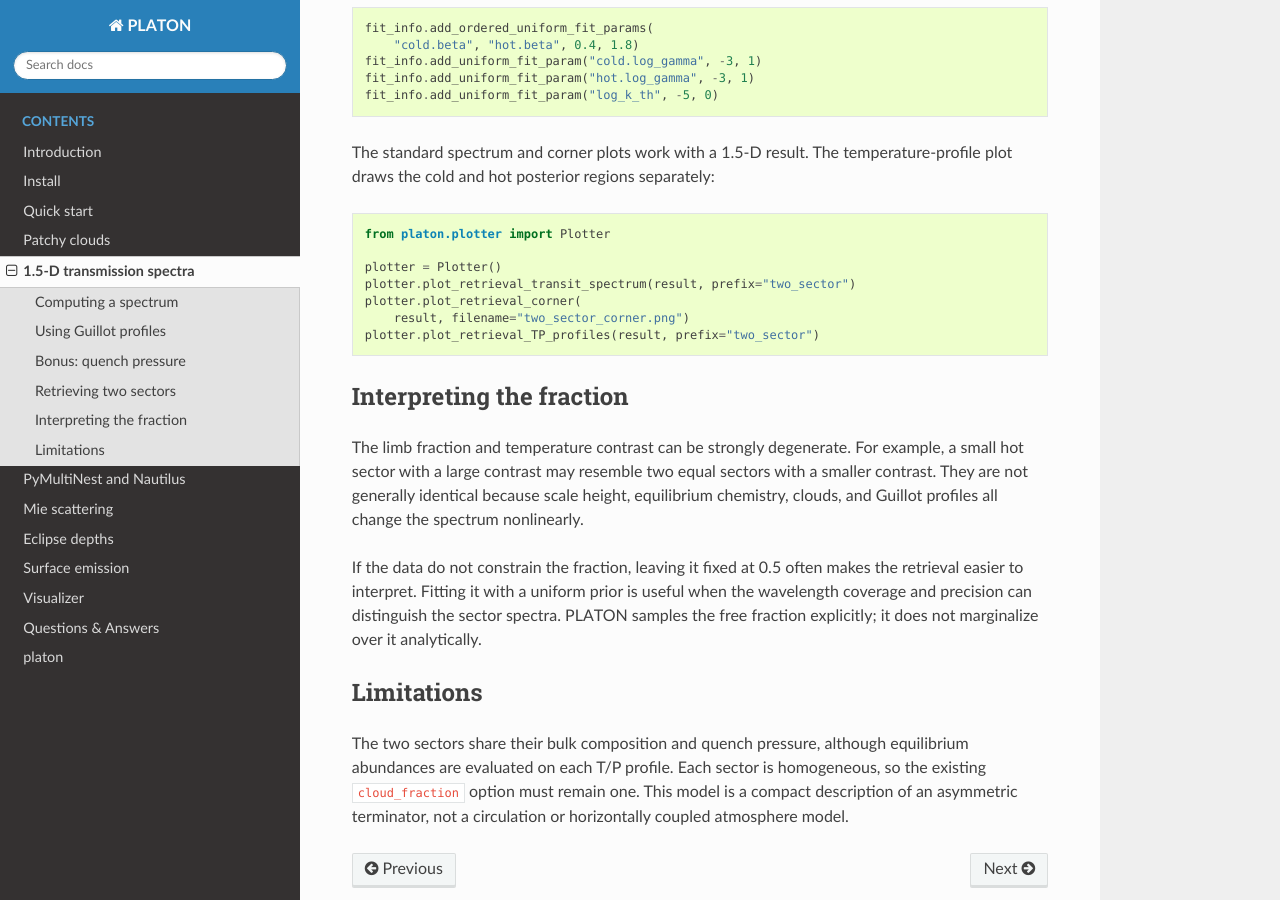
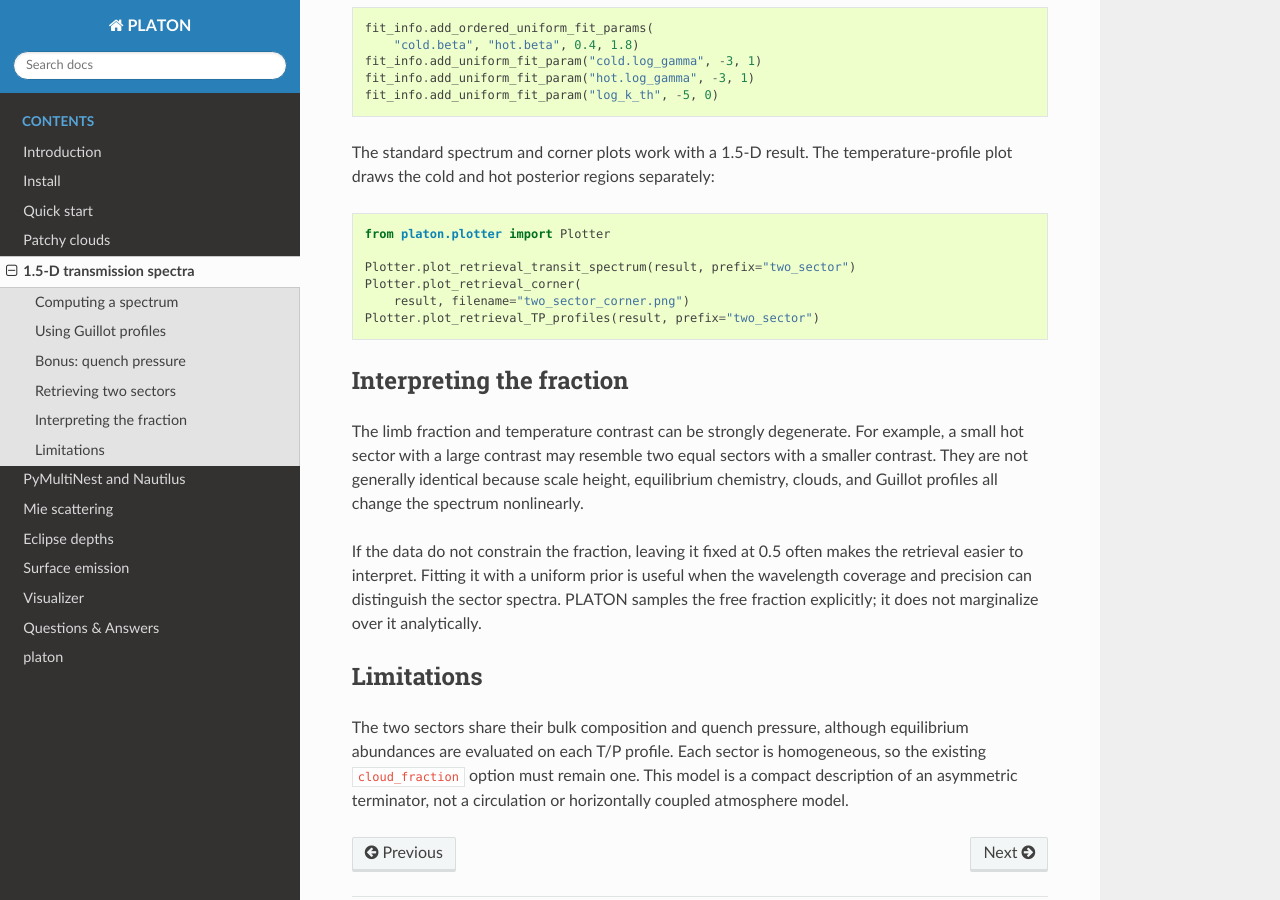
Before and after one commit to ideasrule/platon, a Sphinx documentation site: the page built from docs/two_sector_terminators.rst, in a window 1280 px wide and 900 px high, scrolled down 3332 px. Built offline with Sphinx 7.4.7 and the Read the Docs theme 3.1.0, drawn with Linux system fonts in a browser that asks for light colours.

Commit message:
Converted Plotter methods to class methods, simplifying plotting

```diff
--- a/docs/quickstart.rst
+++ b/docs/quickstart.rst
@@ -117,9 +117,8 @@ to plotting the posterior distribution and the best fit::
      pickle.dump(result, f)
 
   from platon.plotter import Plotter
-  plotter = Plotter()
-  plotter.plot_retrieval_transit_spectrum(result, prefix="best_fit")
-  plotter.plot_retrieval_corner(result, filename="dynesty_corner.png")
+  Plotter.plot_retrieval_transit_spectrum(result, prefix="best_fit")
+  Plotter.plot_retrieval_corner(result, filename="dynesty_corner.png")
 
 If you prefer using MCMC instead of Nested Sampling in your retrieval, you can
 use the run_emcee method instead of the run_dynesty method. Do note that
--- a/docs/samplers.rst
+++ b/docs/samplers.rst
@@ -91,9 +91,8 @@ work for either result::
 
   from platon.plotter import Plotter
 
-  plotter = Plotter()
-  plotter.plot_retrieval_transit_spectrum(nautilus_result)
-  plotter.plot_retrieval_corner(nautilus_result)
+  Plotter.plot_retrieval_transit_spectrum(nautilus_result)
+  Plotter.plot_retrieval_corner(nautilus_result)
 
 Nautilus keeps its weighted posterior in ``result.samples`` and
 ``result.weights``.  PLATON only resamples it when equal-weight draws are
--- a/docs/two_sector_terminators.rst
+++ b/docs/two_sector_terminators.rst
@@ -180,11 +180,10 @@ temperature-profile plot draws the cold and hot posterior regions separately::
 
   from platon.plotter import Plotter
 
-  plotter = Plotter()
-  plotter.plot_retrieval_transit_spectrum(result, prefix="two_sector")
-  plotter.plot_retrieval_corner(
+  Plotter.plot_retrieval_transit_spectrum(result, prefix="two_sector")
+  Plotter.plot_retrieval_corner(
       result, filename="two_sector_corner.png")
-  plotter.plot_retrieval_TP_profiles(result, prefix="two_sector")
+  Plotter.plot_retrieval_TP_profiles(result, prefix="two_sector")
 
 Interpreting the fraction
 =========================
```
Also changed, not shown: 7 other files.
